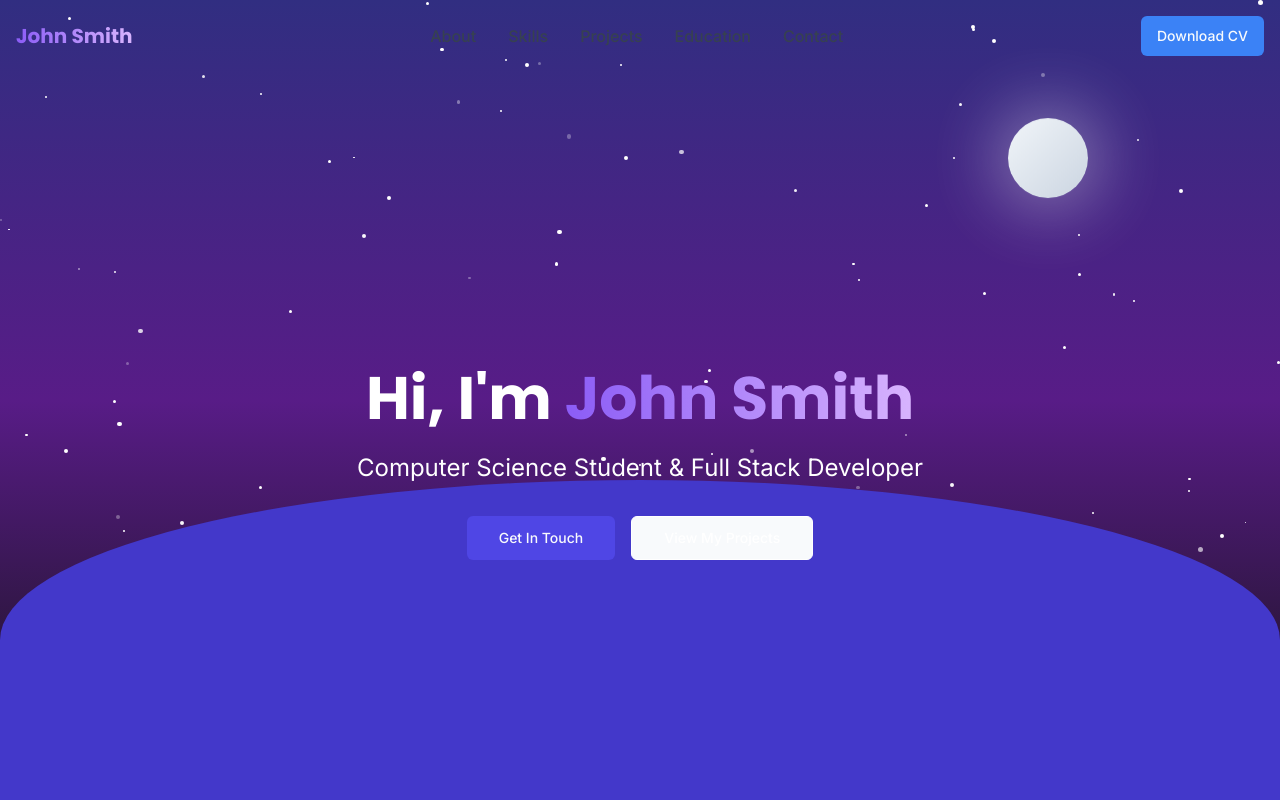
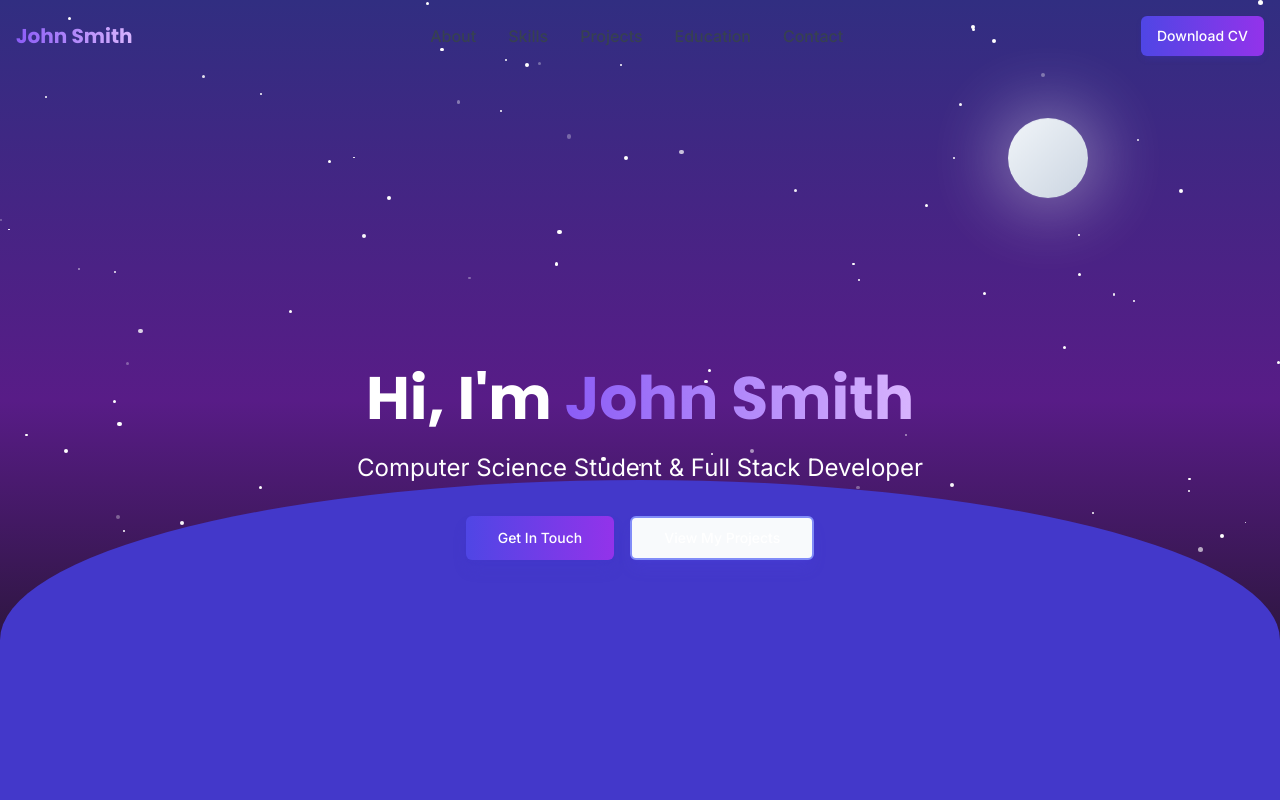
Before and after one commit to Madan-Kumar-MA/My-Portfolio, a React (Vite) app: page / in a window 1280 px wide. Shown: the top 800 px of the page. Built offline with nearby package versions, Linux system fonts and the light colour scheme.

Commit message:
feat: Enhance button styling and colors
Adds more CSS to all buttons and changes their colors based on the current theme.

```diff
--- a/src/components/NavBar.tsx
+++ b/src/components/NavBar.tsx
@@ -1,9 +1,11 @@
 
 import React, { useState, useEffect } from 'react';
 import { Button } from "@/components/ui/button";
+import { useTheme } from '../contexts/ThemeContext';
 
 const NavBar: React.FC = () => {
   const [isScrolled, setIsScrolled] = useState(false);
+  const { theme } = useTheme();
 
   useEffect(() => {
     const handleScroll = () => {
@@ -19,6 +21,20 @@ const NavBar: React.FC = () => {
       window.removeEventListener('scroll', handleScroll);
     };
   }, []);
+
+  const getButtonStyle = () => {
+    switch(theme) {
+      case 'morning':
+        return 'bg-gradient-to-r from-orange-400 to-yellow-500 hover:from-orange-500 hover:to-yellow-600 text-white shadow-md shadow-orange-500/20';
+      case 'day':
+        return 'bg-gradient-to-r from-blue-400 to-sky-500 hover:from-blue-500 hover:to-sky-600 text-white shadow-md shadow-sky-500/20';
+      case 'evening':
+        return 'bg-gradient-to-r from-purple-500 to-pink-500 hover:from-purple-600 hover:to-pink-600 text-white shadow-md shadow-purple-500/20';
+      case 'night':
+      default:
+        return 'bg-gradient-to-r from-indigo-600 to-purple-600 hover:from-indigo-700 hover:to-purple-700 text-white shadow-md shadow-indigo-700/20';
+    }
+  };
 
   return (
     <header
@@ -37,7 +53,7 @@ const NavBar: React.FC = () => {
               <li key={item}>
                 <a
                   href={`#${item.toLowerCase()}`}
-                  className="font-medium text-gray-700 hover:text-primary transition-colors"
+                  className="font-medium text-gray-700 hover:text-primary transition-colors hover:underline underline-offset-4"
                 >
                   {item}
                 </a>
@@ -46,7 +62,7 @@ const NavBar: React.FC = () => {
           </ul>
         </nav>
 
-        <Button className="hidden md:block">Download CV</Button>
+        <Button className={`hidden md:block ${getButtonStyle()} transition-all duration-300 hover:-translate-y-1`}>Download CV</Button>
 
         {/* Mobile menu button */}
         <button className="md:hidden text-gray-700">
--- a/src/components/ProjectCard.tsx
+++ b/src/components/ProjectCard.tsx
@@ -2,6 +2,7 @@
 import React from 'react';
 import { Card, CardContent, CardDescription, CardFooter, CardHeader, CardTitle } from "@/components/ui/card";
 import { Button } from "@/components/ui/button";
+import { useTheme } from '../contexts/ThemeContext';
 
 interface ProjectCardProps {
   title: string;
@@ -20,8 +21,60 @@ const ProjectCard: React.FC<ProjectCardProps> = ({
   demoUrl,
   codeUrl
 }) => {
+  const { theme } = useTheme();
+
+  const getButtonStyle = (isPrimary: boolean = false) => {
+    switch(theme) {
+      case 'morning':
+        return isPrimary
+          ? "bg-gradient-to-r from-orange-400 to-yellow-500 text-white border-none hover:from-orange-500 hover:to-yellow-600"
+          : "border border-orange-400 text-orange-600 hover:bg-orange-400/10";
+      case 'day':
+        return isPrimary
+          ? "bg-gradient-to-r from-blue-400 to-sky-500 text-white border-none hover:from-blue-500 hover:to-sky-600"
+          : "border border-blue-400 text-blue-600 hover:bg-blue-400/10";
+      case 'evening':
+        return isPrimary
+          ? "bg-gradient-to-r from-purple-500 to-pink-500 text-white border-none hover:from-purple-600 hover:to-pink-600"
+          : "border border-purple-400 text-purple-200 hover:bg-purple-400/10";
+      case 'night':
+      default:
+        return isPrimary
+          ? "bg-gradient-to-r from-indigo-600 to-purple-600 text-white border-none hover:from-indigo-700 hover:to-purple-700"
+          : "border border-indigo-400 text-indigo-200 hover:bg-indigo-400/10";
+    }
+  };
+
+  const getTagStyle = () => {
+    switch(theme) {
+      case 'morning':
+        return 'bg-orange-400/20 text-orange-700';
+      case 'day':
+        return 'bg-blue-400/20 text-blue-700';
+      case 'evening':
+        return 'bg-purple-400/20 text-purple-100';
+      case 'night':
+      default:
+        return 'bg-indigo-400/20 text-indigo-100';
+    }
+  };
+
+  const getCardStyle = () => {
+    switch(theme) {
+      case 'morning':
+        return 'bg-white/80 border-orange-200 shadow-orange-200/20';
+      case 'day':
+        return 'bg-white/80 border-blue-200 shadow-blue-200/20';
+      case 'evening':
+        return 'bg-purple-900/40 border-purple-300/30 shadow-purple-500/20';
+      case 'night':
+      default:
+        return 'bg-indigo-950/40 border-indigo-300/30 shadow-indigo-500/20';
+    }
+  };
+
   return (
-    <Card className="overflow-hidden transition-all duration-300 hover:shadow-lg">
+    <Card className={`overflow-hidden transition-all duration-300 hover:shadow-lg border shadow-xl ${getCardStyle()}`}>
       <div className="h-48 overflow-hidden">
         <img
           src={imageUrl}
@@ -35,7 +88,7 @@ const ProjectCard: React.FC<ProjectCardProps> = ({
           {tags.map((tag, index) => (
             <span
               key={index}
-              className="px-2 py-1 text-xs font-medium bg-primary/10 text-primary rounded-full"
+              className={`px-2 py-1 text-xs font-medium rounded-full ${getTagStyle()}`}
             >
               {tag}
             </span>
@@ -47,12 +100,12 @@ const ProjectCard: React.FC<ProjectCardProps> = ({
       </CardContent>
       <CardFooter className="flex justify-between">
         {demoUrl && (
-          <Button variant="outline" size="sm" asChild>
+          <Button variant="outline" size="sm" asChild className={`${getButtonStyle(true)} transition-all duration-300 transform hover:scale-105`}>
             <a href={demoUrl} target="_blank" rel="noopener noreferrer">Live Demo</a>
           </Button>
         )}
         {codeUrl && (
-          <Button variant="outline" size="sm" asChild>
+          <Button variant="outline" size="sm" asChild className={`${getButtonStyle()} transition-all duration-300 transform hover:scale-105`}>
             <a href={codeUrl} target="_blank" rel="noopener noreferrer">Source Code</a>
           </Button>
         )}
--- a/src/components/sections/Contact.tsx
+++ b/src/components/sections/Contact.tsx
@@ -33,6 +33,20 @@ const Contact: React.FC<{ scrollPosition: number }> = ({ scrollPosition }) => {
       case 'night':
       default:
         return 'text-white';
+    }
+  };
+
+  const getButtonStyle = () => {
+    switch(theme) {
+      case 'morning':
+        return 'bg-gradient-to-r from-orange-400 to-yellow-500 hover:from-orange-500 hover:to-yellow-600 text-white shadow-lg shadow-orange-500/30';
+      case 'day':
+        return 'bg-gradient-to-r from-blue-400 to-sky-500 hover:from-blue-500 hover:to-sky-600 text-white shadow-lg shadow-sky-500/30';
+      case 'evening':
+        return 'bg-gradient-to-r from-purple-500 to-pink-500 hover:from-purple-600 hover:to-pink-600 text-white shadow-lg shadow-purple-500/30';
+      case 'night':
+      default:
+        return 'bg-gradient-to-r from-indigo-600 to-purple-600 hover:from-indigo-700 hover:to-purple-700 text-white shadow-lg shadow-indigo-700/30';
     }
   };
 
@@ -159,7 +173,7 @@ const Contact: React.FC<{ scrollPosition: number }> = ({ scrollPosition }) => {
               </div>
               <Button
                 type="submit"
-                className={`w-full ${theme === 'night' ? 'bg-indigo-600 hover:bg-indigo-700' : theme === 'evening' ? 'bg-purple-600 hover:bg-purple-700' : theme === 'day' ? 'bg-blue-600 hover:bg-blue-700' : 'bg-orange-600 hover:bg-orange-700'}`}
+                className={`w-full ${getButtonStyle()} transition-all duration-300 transform hover:scale-105`}
               >
                 Send Message
               </Button>
--- a/src/components/sections/Hero.tsx
+++ b/src/components/sections/Hero.tsx
@@ -1,8 +1,39 @@
 
 import React from 'react';
 import { Button } from "@/components/ui/button";
+import { useTheme } from '../../contexts/ThemeContext';
 
 const Hero: React.FC = () => {
+  const { theme } = useTheme();
+
+  const getButtonStyles = () => {
+    switch(theme) {
+      case 'morning':
+        return {
+          primary: "bg-gradient-to-r from-orange-400 to-yellow-500 hover:from-orange-500 hover:to-yellow-600 text-white shadow-lg shadow-orange-500/30",
+          secondary: "border-2 border-orange-400 text-orange-400 hover:bg-orange-400/20 shadow-lg shadow-orange-400/20"
+        };
+      case 'day':
+        return {
+          primary: "bg-gradient-to-r from-blue-400 to-sky-500 hover:from-blue-500 hover:to-sky-600 text-white shadow-lg shadow-sky-500/30",
+          secondary: "border-2 border-blue-400 text-blue-400 hover:bg-blue-400/20 shadow-lg shadow-blue-400/20"
+        };
+      case 'evening':
+        return {
+          primary: "bg-gradient-to-r from-purple-500 to-pink-500 hover:from-purple-600 hover:to-pink-600 text-white shadow-lg shadow-purple-500/30",
+          secondary: "border-2 border-purple-400 text-purple-400 hover:bg-purple-400/20 shadow-lg shadow-purple-400/20"
+        };
+      case 'night':
+      default:
+        return {
+          primary: "bg-gradient-to-r from-indigo-600 to-purple-600 hover:from-indigo-700 hover:to-purple-700 text-white shadow-lg shadow-indigo-700/30",
+          secondary: "border-2 border-indigo-400 text-white hover:bg-indigo-400/20 shadow-lg shadow-indigo-600/20"
+        };
+    }
+  };
+
+  const buttonStyles = getButtonStyles();
+
   return (
     <section id="hero" className="section min-h-screen flex items-center">
       <div className="container mx-auto px-4 z-10">
@@ -14,10 +45,10 @@ const Hero: React.FC = () => {
             Computer Science Student & Full Stack Developer
           </p>
           <div className="flex flex-col md:flex-row gap-4 justify-center">
-            <Button size="lg" asChild className="bg-indigo-600 hover:bg-indigo-700">
+            <Button size="lg" asChild className={`${buttonStyles.primary} transition-all duration-300 transform hover:scale-105`}>
               <a href="#contact">Get In Touch</a>
             </Button>
-            <Button variant="outline" size="lg" asChild className="text-white border-white hover:bg-white/20">
+            <Button variant="outline" size="lg" asChild className={`${buttonStyles.secondary} transition-all duration-300 transform hover:scale-105`}>
               <a href="#projects">View My Projects</a>
             </Button>
           </div>
--- a/src/components/sections/Projects.tsx
+++ b/src/components/sections/Projects.tsx
@@ -81,6 +81,20 @@ const Projects: React.FC<{ scrollPosition: number }> = ({ scrollPosition }) => {
     }
   };
 
+  const getButtonStyle = () => {
+    switch(theme) {
+      case 'morning':
+        return 'border-2 border-orange-500 text-orange-600 hover:bg-orange-500/20 shadow-lg shadow-orange-500/20';
+      case 'day':
+        return 'border-2 border-blue-500 text-blue-600 hover:bg-blue-500/20 shadow-lg shadow-blue-500/20';
+      case 'evening':
+        return 'border-2 border-purple-400 text-white hover:bg-purple-400/20 shadow-lg shadow-purple-400/20';
+      case 'night':
+      default:
+        return 'border-2 border-indigo-400 text-white hover:bg-indigo-400/20 shadow-lg shadow-indigo-600/20';
+    }
+  };
+
   return (
     <section id="projects" className={getThemeClasses()}>
       <div
@@ -101,7 +115,12 @@ const Projects: React.FC<{ scrollPosition: number }> = ({ scrollPosition }) => {
         </div>
 
         <div className="text-center mt-12">
-          <Button variant="outline" size="lg" asChild className={`${theme === 'night' ? 'text-white border-white hover:bg-white/20' : theme === 'evening' ? 'text-white border-white hover:bg-white/20' : 'text-indigo-900 border-indigo-900 hover:bg-indigo-900/20'}`}>
+          <Button
+            variant="outline"
+            size="lg"
+            asChild
+            className={`${getButtonStyle()} transition-all duration-300 transform hover:scale-105`}
+          >
             <a href="https://github.com" target="_blank" rel="noopener noreferrer">
               View All Projects on GitHub
             </a>
```
